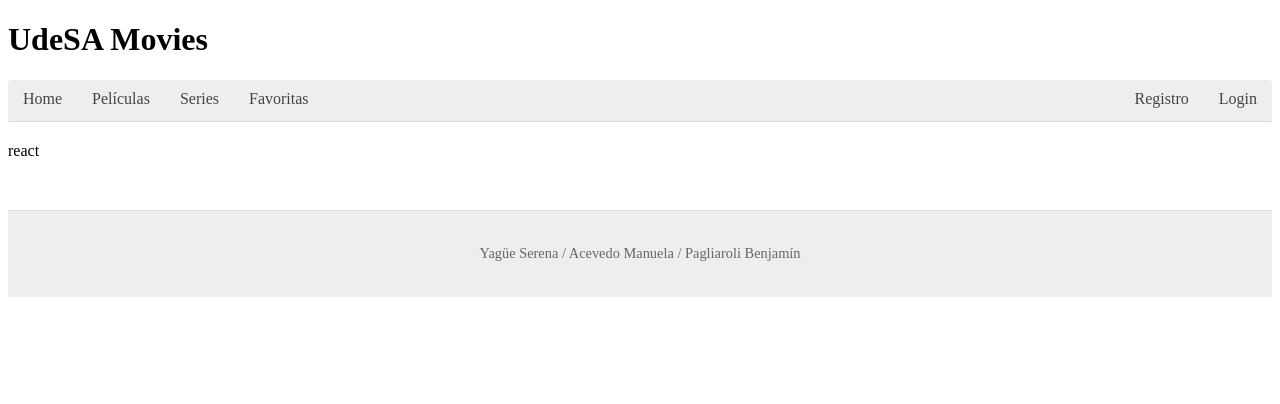
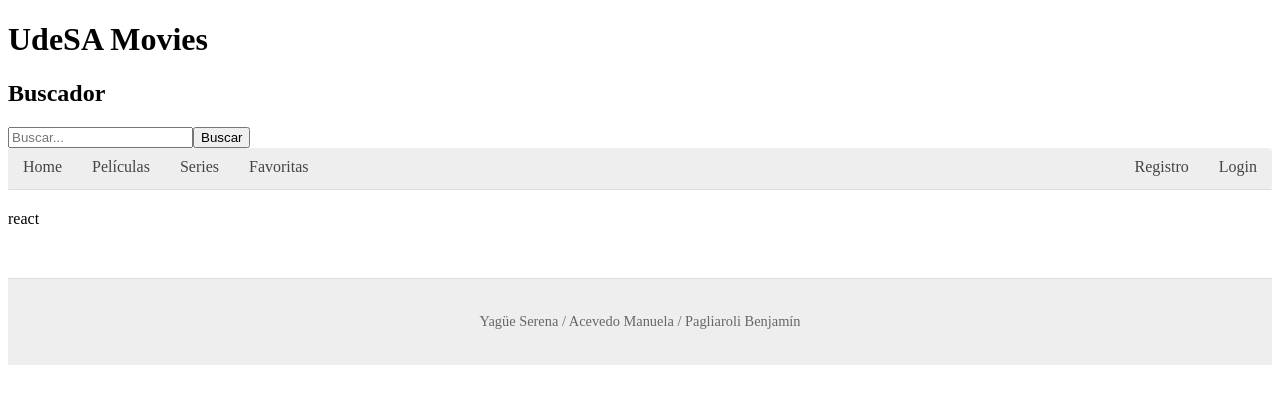
Before and after one commit to bpagliaroli/pi-grupo-4, a React (Create React App) app: page / in a window 1280 px wide. Shown: the top 404 px of the page. Built offline with nearby package versions, Linux system fonts and the light colour scheme.

Commit message:
Agrego buscador en Home

```diff
--- a/src/App.js
+++ b/src/App.js
@@ -1,11 +1,13 @@
 import React from "react"
 import Footer from "./components/Footer/Footer"
 import Navbar from "./components/Navbar/Navbar";
+import Home from "./Screens/Home/Home";
 
 function App() {
   return (
     <div className="container">
       <h1>UdeSA Movies</h1>
+      <Home />
       <Navbar />
       <p> react</p>
       <Footer />
--- a/src/Screens/Home/Home.js
+++ b/src/Screens/Home/Home.js
@@ -0,0 +1,45 @@
+import React, { Component } from "react";
+import { withRouter } from "react-router-dom";
+
+class Home extends Component {
+
+  constructor(props) {
+    super(props);
+    this.state = { valor: ""};
+  }
+
+  controlarCambios(event) {
+    this.setState({
+      valor: event.target.value
+    });
+  }
+
+  evitarSubmit(event) {
+    event.preventDefault();
+
+    this.props.history.push("/results?search=" + this.state.valor);
+  }
+
+  render() {
+    return (
+      <main>
+        <h2>Buscador</h2>
+
+        <form onSubmit={(event) => this.evitarSubmit(event)}>
+
+          <input
+            type="text"
+            placeholder="Buscar..."
+            value={this.state.valor}
+            onChange={(event) => this.controlarCambios(event)}
+          />
+
+          <button type="submit">Buscar</button>
+
+        </form>
+      </main>
+    );
+  }
+}
+
+export default withRouter(Home);
```
